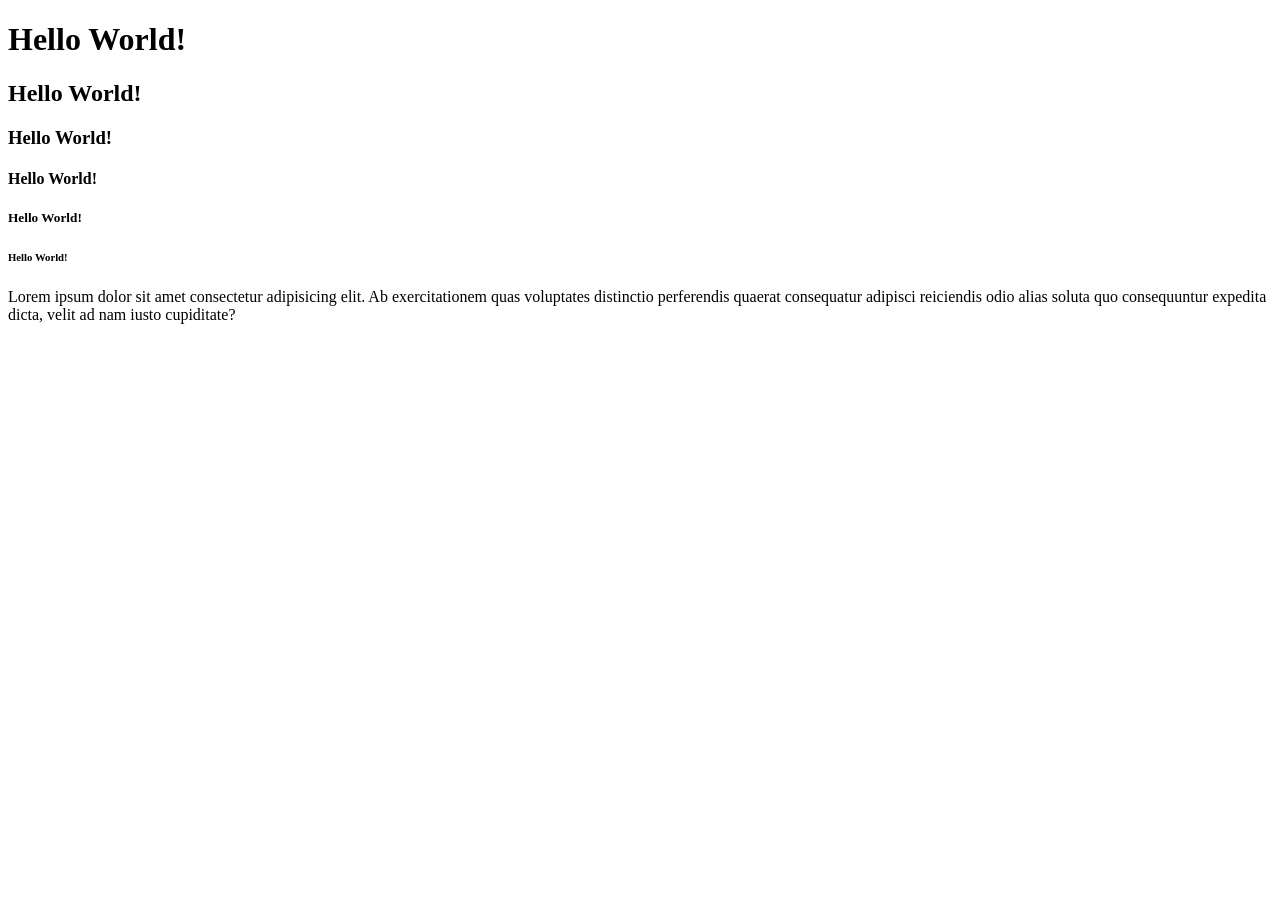
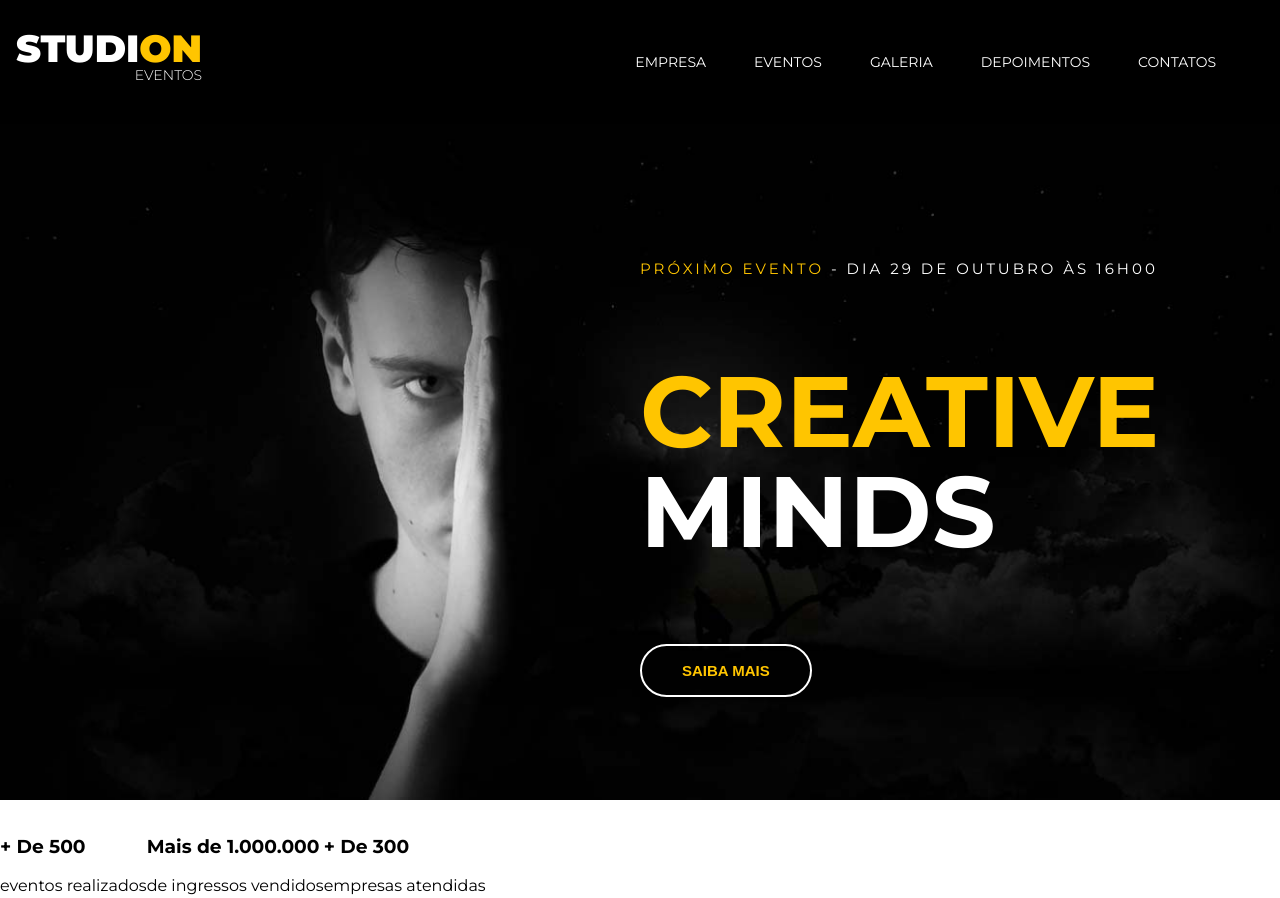
Before and after one commit to GaabrielSilvaa/studion, a website: page src/index.html in a window 1280 px wide. Shown: the top 898 px of the page. Before the commit the page ends 800 px from the top, so only its background shows below. Drawn offline with Linux system fonts and the light colour scheme; a web font is replaced by a local one.

Commit message:
header: implemented header styles

```diff
--- a/package.json
+++ b/package.json
@@ -4,7 +4,7 @@
   "description": "Homepage for Studion Events provider and services. All built in HTML, CSS and JavaScript",
   "main": "src/index.html",
   "scripts": {
-    "start": "npx live-server src/",
+    "start": "npx live-server src/ --port=3000",
     "test": "echo \"Error: no test specified\" && exit 1"
   },
   "repository": {
--- a/src/index.html
+++ b/src/index.html
@@ -1,20 +1,116 @@
 <!DOCTYPE html>
 <html lang="pt-BR">
-<head>
-    <meta charset="UTF-8">
-    <meta http-equiv="X-UA-Compatible" content="IE=edge">
-    <meta name="viewport" content="width=device-width, initial-scale=1.0">
+  <head>
+    <meta charset="UTF-8" />
+    <meta http-equiv="X-UA-Compatible" content="IE=edge" />
+    <meta name="viewport" content="width=device-width, initial-scale=1.0" />
+    <link rel="stylesheet" href="./style.css">
     <title>Studion</title>
-</head>
-<body>
-    <h1>Hello World!</h1>
-    <h2>Hello World!</h2>
-    <h3>Hello World!</h3>
-    <h4>Hello World!</h4>
-    <h5>Hello World!</h5>
-    <h6>Hello World!</h6>
+  </head>
 
-    <p>Lorem ipsum dolor sit amet consectetur adipisicing elit. Ab exercitationem quas voluptates distinctio perferendis quaerat consequatur adipisci reiciendis odio alias soluta quo consequuntur expedita dicta, velit ad nam iusto cupiditate?</p>
+  <body>
+    <nav class="navbar">
+      <h1 class="logo-studion">
+        Studi<span class="copy--primary">on</span>
+        <span class="logo-studion__subtitle">Eventos</span>
+      </h1>
+      <ul class="navbar__links">
+        <li>
+          <a href="#empresa"> Empresa </a>
+        </li>
+        <li>
+          <a href="#eventos"> Eventos </a>
+        </li>
+        <li>
+          <a href="#galeria"> Galeria </a>
+        </li>
+        <li>
+          <a href="#depoimentos"> Depoimentos </a>
+        </li>
+        <li>
+          <a href="#contatos"> Contatos </a>
+        </li>
+      </ul>
+    </nav>
 
-</body>
+    <header>
+      <div id="slider">
+        <div class="slide">
+          <img
+           class="slide__background-image"
+           src="./images/banner.jpg"
+           alt="Studion Banner"
+          />
+            <div class="slide__copy">
+                <h6><span class="copy--primary">Próximo evento</span> - Dia 29 de outubro às 16h00</h6>
+                <h2><span class="copy--primary">Creative</span>Minds</h2>
+                <button class="btn btn--slide">Saiba Mais</button>
+            </div>
+        </div>
+      </div>
+    </header>
+
+    <main>
+      <section id="events">
+        <ul>
+          <li>
+            <h3>+ De 500</h3>
+            eventos realizados
+          </li>
+          <li>
+            <h3>Mais de 1.000.000</h3>
+            de ingressos vendidos
+          </li>
+          <li>
+            <h3>+ De 300</h3>
+            empresas atendidas
+          </li>
+        </ul>
+      </section>
+
+      <section>
+        <div>
+          <img src="./images/institutional.jpg" />
+          <h6>Fazemos seu evento acontecer</h6>
+          <h4>Lorem ipsum, dolor sit amet consectetur adipisicing elit.</h4>
+          <p>
+            Lorem ipsum, dolor sit amet consectetur adipisicing elit.<br />
+            Incidunt culpa dicta aperiam quos a? Molestias eum<br />
+            quos explicabo laudantium quis id voluptatum cupiditate.
+          </p>
+
+          <button>Saiba mais</button>
+        </div>
+      </section>
+
+      <section>
+        <div>
+          <h6>
+            Você informa a temática e nós planejamos um evento com técnologia e
+          </h6>
+          <h2><span>Muito +</span>diversão</h2>
+
+          <button>Fazer cotação</button>
+        </div>
+      </section>
+    </main>
+
+    <footer>
+      <h2>Studi<span>on</span><span>Eventos</span></h2>
+      <form>
+        <label>Receba news e promoções</label>
+        <input type="email" placeholder="email" />
+        <button type="submit">Enviar</button>
+      </form>
+      <ul>
+        <li><a href="https://facebook.com" target="_blank">Facebook</a></li>
+        <li><a href="https://twitter.com" target="_blank">Twitter</a></li>
+        <li><a href="https://youtube.com" target="_blank">Youtube</a></li>
+      </ul>
+      <hr />
+      <p>
+        <small>Studi<span>ON</span> - Todos os direitos reservados.</small>
+      </p>
+    </footer>
+  </body>
 </html>
--- /dev/null
+++ b/src/style.css
@@ -0,0 +1,141 @@
+@import url('https://fonts.googleapis.com/css2?family=Montserrat:wght@300;400;700;900&family=Rubik+Moonrocks&family=Splash&display=swap');
+
+* {
+    box-sizing: border-box;
+}
+
+:root {
+
+    font-family: 'montserrat', sans-serif;
+    font-size: 16px;
+    --color-primary: #ffc500;
+    --default-padding: 1rem;
+}
+
+body {
+    margin: 0;
+    padding-top: 7.75rem;
+}
+
+ul {
+    display: flex;
+    list-style: none;
+    padding-left: 0;
+}
+
+
+.navbar {
+    position: fixed;
+    z-index: 1;
+    display: grid;
+    grid-template-columns: 1fr 9fr;
+    align-items: center;
+    top: 0;
+    left: 0;
+
+    width: 100vw;
+    height: 7.75rem;
+    padding: 0 1rem;
+
+    background-color: #000 ; /* vermelho, verde, azul, transparencia - 0 ao f */
+    color: #fff ;
+
+}
+
+.navbar__links {
+    justify-self: end;
+}
+
+.navbar__links li {
+    font-size: 0.875rem;
+    margin-right: 3rem;
+    text-transform: uppercase;
+}
+
+.navbar__links a {
+    color: #fff;
+    text-decoration: none;
+}
+
+.navbar__links a:hover {
+    color: var(--color-primary)
+}
+
+.logo-studion {
+    font-size: 2.375rem;
+    font-weight: 900;
+    line-height: 1ch; /* relativa ao tamanho da altura do glifo 0 da fonte */
+    text-transform: uppercase;
+    text-align: right;
+}
+
+.logo-studion__subtitle {
+    font-size: 0.875rem;
+    font-weight: 300;
+    float: right;
+}
+
+.copy--primary {
+    color: var(--color-primary);
+}
+
+#slider {
+    background-color: #000;
+    color: #fff;
+}
+
+.slide {
+    position: relative;
+    height: calc(100vh - 7.75rem);
+}
+
+.slide__background-image {
+    width: 100%;
+    height: 100%;
+    object-fit: cover;
+    object-position: center;
+}
+
+.slide__copy {
+    position: absolute;
+    top: 6.25rem;
+    left: 50vw;
+}
+
+.slide__copy h6 {
+    font-size: .9375rem;
+    font-weight: 400;
+    text-transform: uppercase;
+    letter-spacing: .1875rem;
+}
+
+.slide__copy h2 {
+    font-size: 6.25rem;
+    text-transform: uppercase;
+    line-height: 6.25rem;
+}
+
+.slide__copy h2 span {
+    display: block;
+}
+
+.btn {
+    cursor: pointer;
+    padding: 1rem 2.5rem;
+    border: .125rem solid #fff;
+    border-radius: 5rem;
+    color: var(--color-primary);
+    background: unset;
+    font-size: .9375rem;
+    font-weight: 700;
+    text-transform: uppercase;
+    transition: 0.5s all ease;
+}
+
+.btn:hover,
+.btn:active,
+.btn:focus {
+    border-color: var(--color-primary);
+    background-color: var(--color-primary);
+    color:#fff;
+}
```
